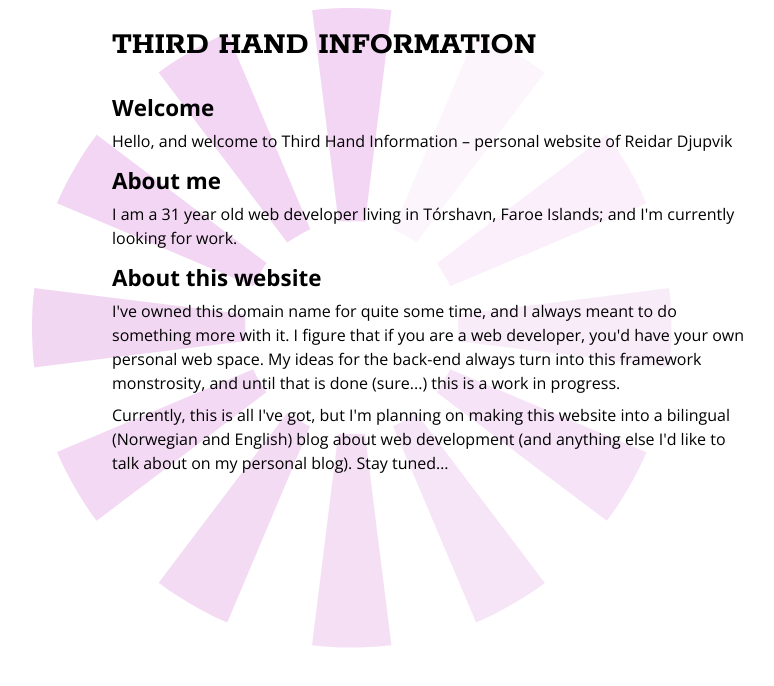
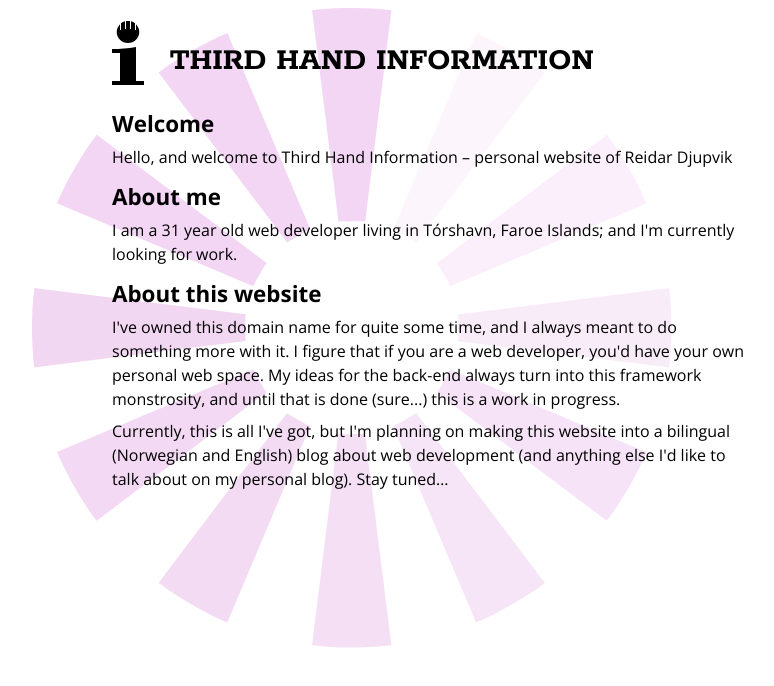
Before and after one commit to djupvikdigital/thirdhand.github.com, a plain HTML site: page index.html in a window 1280 px wide. Shown: the whole page, without its empty margins (208-982 px from the left). Drawn offline with nearby package versions, Linux system fonts and the light colour scheme.

Commit message:
Added logo.

```diff
--- a/index.css
+++ b/index.css
@@ -31,3 +31,9 @@ p {
 	margin: 0 auto;
 	overflow: hidden;
 }
+
+.logo {
+	width: 2em;
+	margin-left: -0.5em;
+	vertical-align: bottom;
+}
--- a/index.html
+++ b/index.html
@@ -11,7 +11,7 @@
 	</head>
 	<body>
 		<div class="wrapper">
-			<h1>Third Hand Information</h1>
+			<h1><img class="logo" src="logo.svg" alt=""> Third Hand Information</h1>
 			<h2>Welcome</h2>
 			<p>Hello, and welcome to Third Hand Information – personal website
 			of Reidar Djupvik</p>
```
Also changed, not shown: logo.svg (added).
